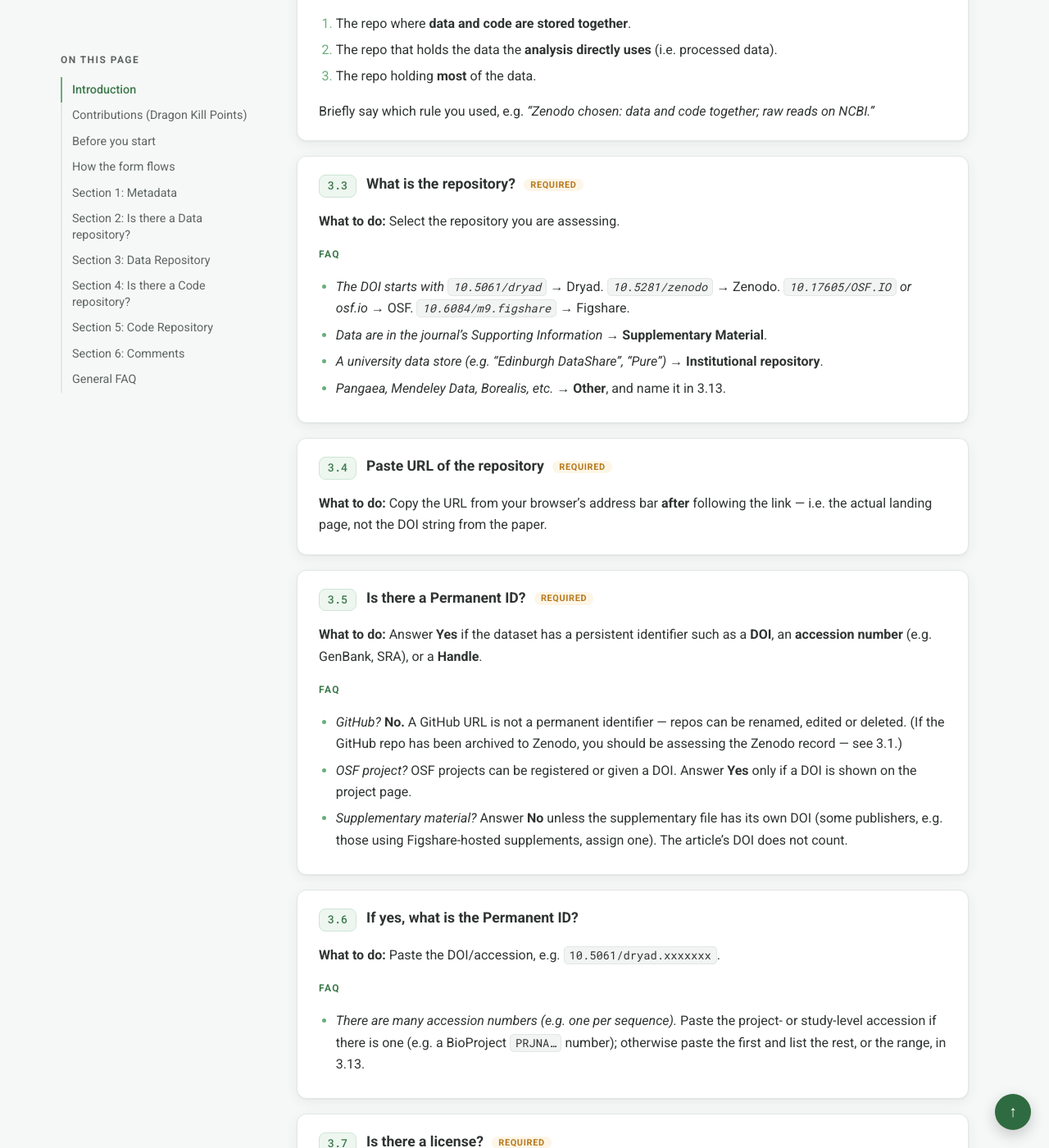
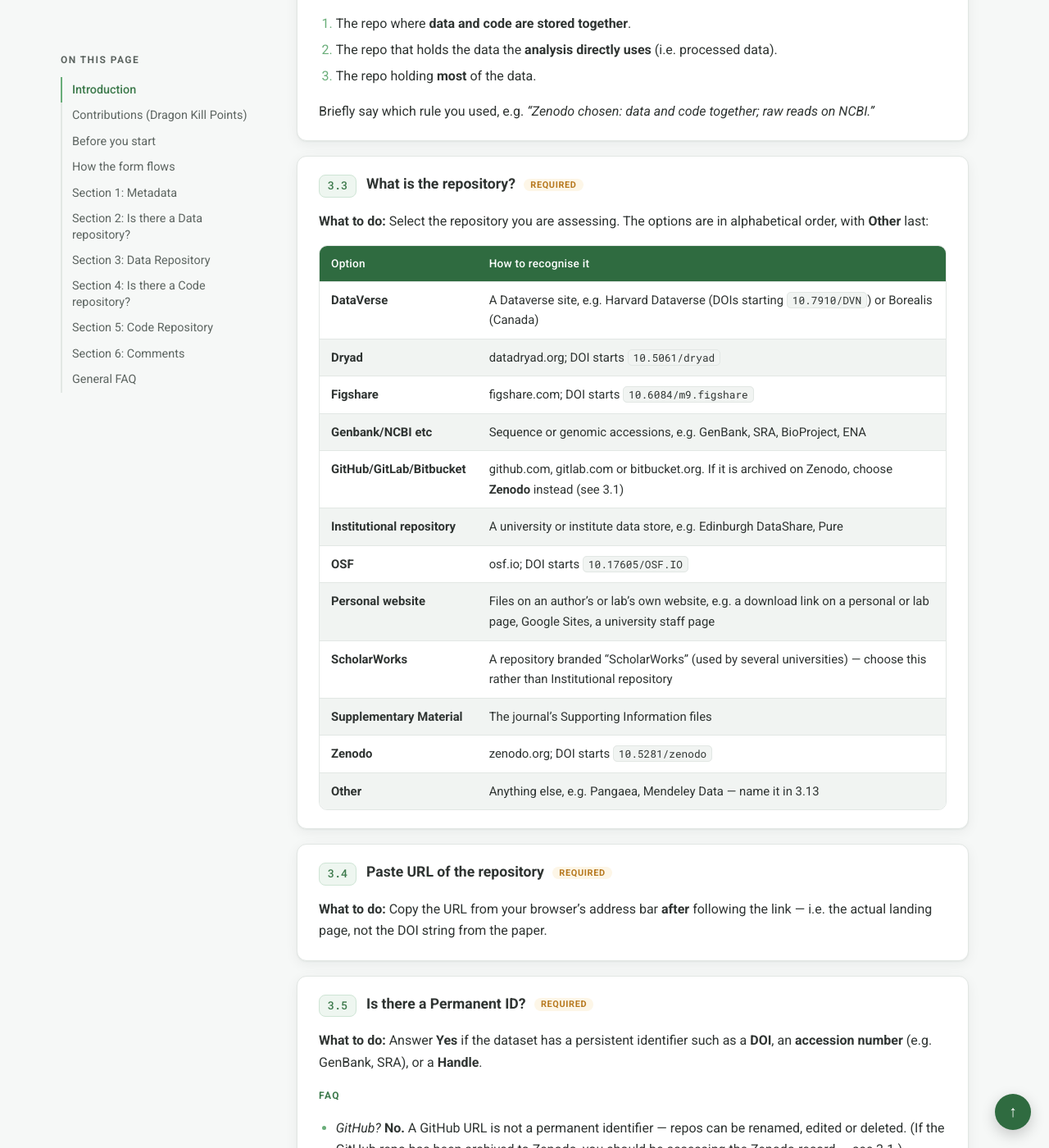
Before and after one commit to EIvimeyCook/Data-Code_Society, a Jekyll site: the page built from FAQ.md, in a window 1280 px wide and 1400 px high, scrolled down 7295 px. Shown: the whole window at 82% size. Built offline with Jekyll 4.4.1, drawn with Linux system fonts in a browser that asks for light colours; our own code applies the rules of GitHub Pages for plain Markdown files; some of the changed text lies outside the part shown.

Commit message:
Update FAQ.md

```diff
--- a/FAQ.md
+++ b/FAQ.md
@@ -193,13 +193,22 @@ Note that **data and code are assessed separately**, even when they live in the
 Briefly say which rule you used, e.g. *"Zenodo chosen: data and code together; raw reads on NCBI."*
 
 ### 3.3 What is the repository? \*
-**What to do:** Select the repository you are assessing.
+**What to do:** Select the repository you are assessing. The options are in alphabetical order, with **Other** last:
 
-**FAQ**
-- *The DOI starts with `10.5061/dryad`* → Dryad. *`10.5281/zenodo`* → Zenodo. *`10.17605/OSF.IO` or osf.io* → OSF. *`10.6084/m9.figshare`* → Figshare.
-- *Data are in the journal's Supporting Information* → **Supplementary Material**.
-- *A university data store (e.g. "Edinburgh DataShare", "Pure")* → **Institutional repository**.
-- *Pangaea, Mendeley Data, Borealis, etc.* → **Other**, and name it in 3.13.
+| Option | How to recognise it |
+|---|---|
+| **DataVerse** | A Dataverse site, e.g. Harvard Dataverse (DOIs starting `10.7910/DVN`) or Borealis (Canada) |
+| **Dryad** | datadryad.org; DOI starts `10.5061/dryad` |
+| **Figshare** | figshare.com; DOI starts `10.6084/m9.figshare` |
+| **Genbank/NCBI etc** | Sequence or genomic accessions, e.g. GenBank, SRA, BioProject, ENA |
+| **GitHub/GitLab/Bitbucket** | github.com, gitlab.com or bitbucket.org. If it is archived on Zenodo, choose **Zenodo** instead (see 3.1) |
+| **Institutional repository** | A university or institute data store, e.g. Edinburgh DataShare, Pure |
+| **OSF** | osf.io; DOI starts `10.17605/OSF.IO` |
+| **Personal website** | Files on an author's or lab's own website, e.g. a download link on a personal or lab page, Google Sites, a university staff page |
+| **ScholarWorks** | A repository branded "ScholarWorks" (used by several universities) — choose this rather than Institutional repository |
+| **Supplementary Material** | The journal's Supporting Information files |
+| **Zenodo** | zenodo.org; DOI starts `10.5281/zenodo` |
+| **Other** | Anything else, e.g. Pangaea, Mendeley Data — name it in 3.13 |
 
 ### 3.4 Paste URL of the repository \*
 **What to do:** Copy the URL from your browser's address bar **after** following the link — i.e. the actual landing page, not the DOI string from the paper.
@@ -210,6 +219,7 @@ Briefly say which rule you used, e.g. *"Zenodo chosen: data and code together; r
 **FAQ**
 - *GitHub?* **No.** A GitHub URL is not a permanent identifier — repos can be renamed, edited or deleted. (If the GitHub repo has been archived to Zenodo, you should be assessing the Zenodo record — see 3.1.)
 - *OSF project?* OSF projects can be registered or given a DOI. Answer **Yes** only if a DOI is shown on the project page.
+- *Personal website?* **No.** A website URL is not a permanent identifier — pages can move or disappear when people change jobs.
 - *Supplementary material?* Answer **No** unless the supplementary file has its own DOI (some publishers, e.g. those using Figshare-hosted supplements, assign one). The article's DOI does not count.
 
 ### 3.6 If yes, what is the Permanent ID?
```
